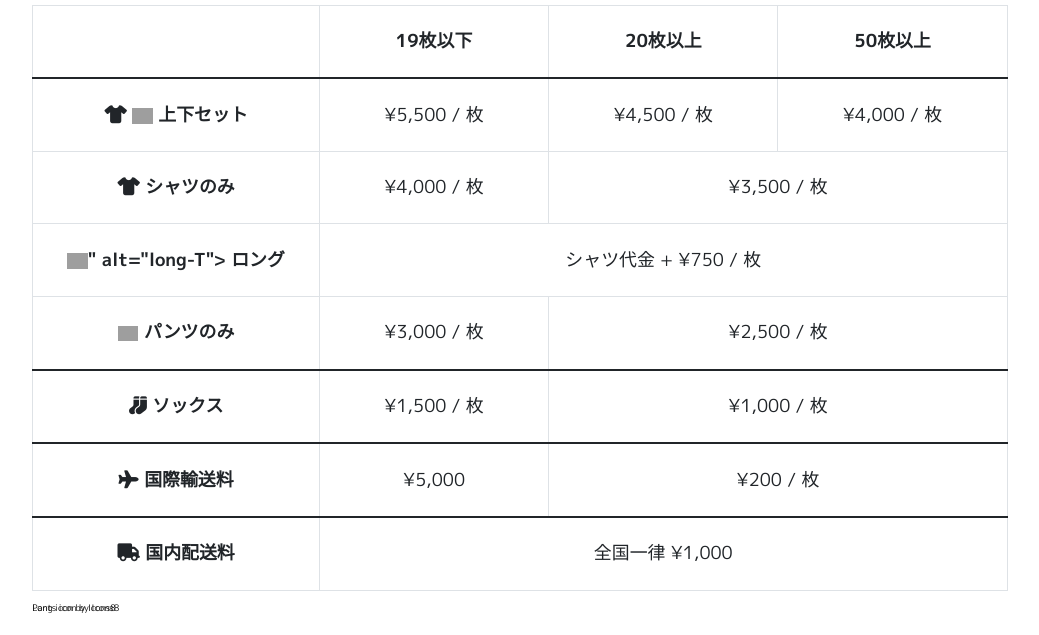
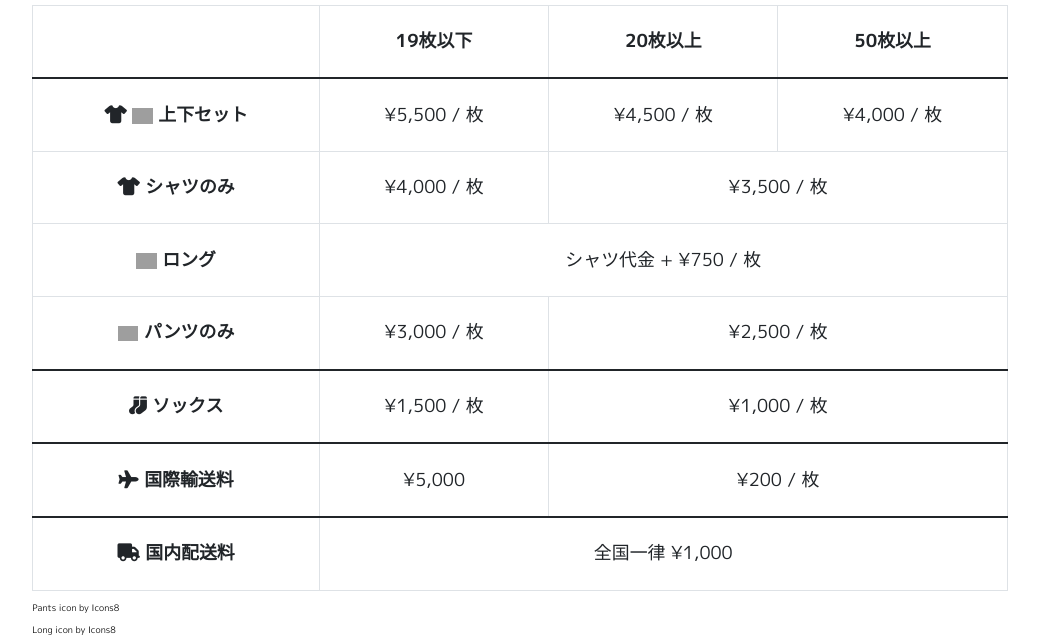
Before and after one commit to janjunjohn/ambicion_old, a Flask app: page /order in a window 1280 px wide. Shown: the part 1192-1827 px from the top of the page, without its empty margins (120-1159 px from the left). Run offline with Flask 2, Linux system fonts and the light colour scheme; some libraries are stand-ins or nearby versions; grey boxes are pictures that could not be loaded.

Commit message:
fix image bag

```diff
--- a/templates/order_page.html
+++ b/templates/order_page.html
@@ -86,7 +86,7 @@
               <tr>
                 <th scope="row" class="list-select-row">
                   <div class="price-list-row">
-                    <img class="icons8-icon" src="<img src="https://img.icons8.com/external-solidglyph-m-oki-orlando/32/000000/external-long-mens-fashion-solid-solidglyph-m-oki-orlando.png"/>" alt="long-T">
+                    <img class="icons8-icon" src="https://img.icons8.com/external-solidglyph-m-oki-orlando/32/000000/external-long-mens-fashion-solid-solidglyph-m-oki-orlando.png" alt="long-T"/>
                     ロング
                   </div>
                 </th>
@@ -175,6 +175,7 @@
 
           </table>
         <a href="https://icons8.com/icon/FKMLK2Dk1YDz/pants"><p class="icons8-link">Pants icon by Icons8</p></a>
+        <br>
         <a target="_blank" href="https://icons8.com/icon/zqImYabYvsXe/long"><p class="icons8-link">Long icon by Icons8</p></a>
 
       </div>
```
